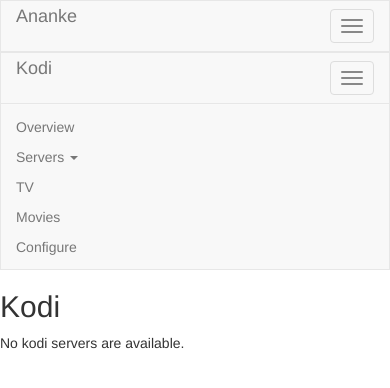
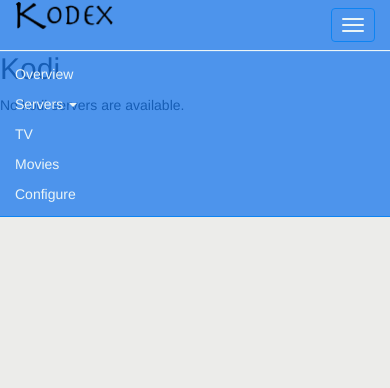
Before and after one commit to davgeo/kodex, a Django app: page /main/kodi in a window 390 px wide, after a click that opens the changed part. Shown: the top 388 px of the page. Run offline with Django 3.2, Linux system fonts and the light colour scheme; data that the repository does not hold is empty; some libraries are stand-ins or nearby versions.

Commit message:
Add KODEX branding and improve site appearance
- Add KODEX icon and favicon
- Update colour scheme
- Fix navbar and player control affix
- Update playlists

```diff
--- a/ananke/ananke/urls.py
+++ b/ananke/ananke/urls.py
@@ -17,6 +17,7 @@ from django.conf.urls import include, url
 from django.contrib import admin
 
 urlpatterns = [
+    url(r'^$', include('main.urls')),
     url(r'^main/', include('main.urls')),
     url(r'^admin/', include(admin.site.urls)),
 ]
--- a/ananke/main/templates/main/base.html
+++ b/ananke/main/templates/main/base.html
@@ -9,6 +9,8 @@
     <link rel="stylesheet" href={% static 'bootstrap/css/bootstrap.min.css' %}>
     <link rel="stylesheet" href={% static 'font-awesome/css/font-awesome.min.css' %}>
     <link rel="stylesheet" href={% static 'jquery/jquery-ui.min.css' %}>
+    <link rel="stylesheet" href={% static 'css/navbar.css' %}>
+    <link rel="stylesheet" href={% static 'css/playlist.css' %}>
     <link rel="stylesheet" href={% static 'css/main.css' %}>
     <script src={% static 'jquery/jquery-1.11.3.min.js' %}></script>
     <script src={% static 'jquery/jquery-ui.min.js' %}></script>
@@ -16,44 +18,18 @@
 
     {% block extraheader %}{% endblock %}
 
-    <title>{% block title %}Ananke{% endblock %}</title>
+    <title>Kodex</title>
+
+    <link rel="icon" href="{% static 'images' %}/kodex_favicon.png">
   </head>
 
   <body>
     <div class="container-fluid">
       <div class="row">
-        <nav class="navbar navbar-default">
-          <div class="navbar-header">
-            <button type="button" class="navbar-toggle" data-toggle="collapse" data-target="#myNavbar">
-              <span class="icon-bar"></span>
-              <span class="icon-bar"></span>
-              <span class="icon-bar"></span>
-            </button>
-            <a class="navbar-brand" href={% url 'index' %}>Ananke</a>
-          </div>
-          <div class="collapse navbar-collapse" id="myNavbar">
-            <ul class="nav navbar-nav">
-                <li {% block indexActive %}{% endblock %}><a href="{% url 'index' %}">Home</a></li>
-                <li {% block kodiActive %}{% endblock %} class="dropdown">
-                  <a href="#" class="dropdown-toggle" data-toggle="dropdown">Kodi <b class="caret"></b></a>
-                  <ul class="dropdown-menu">
-                    <li><a href="{% url 'kodi' %}">Overview</a></li>
-                    <li class="divider"></li>
-                    <li class="dropdown-header">Servers</li>
-                    {% for server in kodi_servers %}
-                      <li><a href="{% url 'server' server.id %}">{{ server }}</a></li>
-                    {% endfor %}
-                  </ul>
-                </li>
-            </ul>
-          </div>
-        </nav>
-
         {% block appnav %}{% endblock %}
-      </div>
-
-      <div class="row" id="myContent">
-        {% block content %}{% endblock %}
+        <div class ="content">
+          {% block content %}{% endblock %}
+        </div>
       </div>
     <div>
   </body>
--- a/ananke/main/templates/main/kodi_base.html
+++ b/ananke/main/templates/main/kodi_base.html
@@ -1,6 +1,4 @@
 {% extends "main/base.html" %}
-
-{% block title %}Kodi{% endblock %}
 
 {% block kodiActive %}class="active"{% endblock %}
 
--- a/ananke/main/templates/main/kodi_control_panel.html
+++ b/ananke/main/templates/main/kodi_control_panel.html
@@ -1,5 +1,5 @@
 {% load staticfiles %}
-<div class="control-panel-wrapper">
+<div class="control-panel-wrapper" data-spy="affix" data-offset-top="1">
   <ul class="list-group">
     <li class="list-group-item playercontrol-wrapper">
       <div class="playercontrol-heading">
--- a/ananke/main/templates/main/kodi_menu_bar.html
+++ b/ananke/main/templates/main/kodi_menu_bar.html
@@ -1,13 +1,15 @@
 {% load staticfiles %}
 
-<nav class="navbar navbar-default" data-spy="affix" data-offset-top="30">
+<nav class="navbar navbar-default navbar-fixed-top">
   <div class="navbar-header">
     <button type="button" class="navbar-toggle" data-toggle="collapse" data-target="#myAppNavbar">
       <span class="icon-bar"></span>
       <span class="icon-bar"></span>
       <span class="icon-bar"></span>
     </button>
-    <a class="navbar-brand" href={% url 'kodi' %}>Kodi</a>
+    <a class="navbar-brand" href="{% url 'kodi' %}">
+      <img src="{% static 'images' %}/kodex_logo.png">
+    </a>
   </div>
   <div class="collapse navbar-collapse" id="myAppNavbar">
     <ul class="nav navbar-nav">
--- a/ananke/static/css/main.css
+++ b/ananke/static/css/main.css
@@ -1,52 +1,22 @@
 /* CSS content */
 
-.navbar-nav > li > a, .navbar-brand {
-  padding-top: 5px;
-  padding-bottom: 0;
-  height: 30px;
+body {
+  background-color: #ECECEA;
 }
 
-.navbar {
-  min-height:30px;
-  margin-bottom: 0;
+.content {
+  padding-top: 32px;
 }
 
-.navbar.affix {
-  top: 0px;
+.control-panel-wrapper.affix {
+  top: 32px;
   width: 100%;
-  z-index:9999;
-}
-
-.navbar.affix + #myContent {
-  padding-top: 30px;
+  z-index:9998;
 }
 
 .no-padding {
   padding-left: 0;
   padding-right: 0;
-}
-
-.center-align {
-  display: inline-block;
-  vertical-align: middle;
-  float: none;
-}
-
-.vertical-align {
-  display: flex;
-  flex-direction: row;
-}
-
-.vertical-align > [class^="col-"],
-.vertical-align > [class*=" col-"] {
-  display: flex;
-  align-items: center;
-  justify-content: center; /* Optional, to align inner items
-                              horizontally inside the column */
-}
-
-.play-control.affix {
-  bottom: 0px;
 }
 
 .poster_thumb {
--- /dev/null
+++ b/ananke/static/css/navbar.css
@@ -0,0 +1,92 @@
+/* Navbar CSS */
+
+.navbar {
+  min-height:30px;
+  margin-bottom: 0;
+}
+
+.navbar-nav > li > a, .navbar-brand {
+  padding-top: 5px;
+  padding-bottom: 0;
+  height: 30px;
+}
+
+.navbar-header > .navbar-brand {
+  padding-top: 0px;
+}
+
+.navbar-header > .navbar-brand > img {
+  height: 30px;
+}
+
+/* Colour scheme */
+
+.navbar-default {
+  background-color: rgba(10,111,237,0.7);
+  border-color: #0d83f2;
+}
+.navbar-default .navbar-brand {
+  color: #ebf5f7;
+}
+.navbar-default .navbar-brand:hover,
+.navbar-default .navbar-brand:focus {
+  color: #f6b20e;
+}
+.navbar-default .navbar-text {
+  color: #ebf5f7;
+}
+.navbar-default .navbar-nav > li > a {
+  color: #ebf5f7;
+}
+.navbar-default .navbar-nav > li > a:hover,
+.navbar-default .navbar-nav > li > a:focus {
+  color: #f6b20e;
+}
+.navbar-default .navbar-nav > .active > a,
+.navbar-default .navbar-nav > .active > a:hover,
+.navbar-default .navbar-nav > .active > a:focus {
+  color: #f6b20e;
+  background-color: #0d83f2;
+}
+.navbar-default .navbar-nav > .open > a,
+.navbar-default .navbar-nav > .open > a:hover,
+.navbar-default .navbar-nav > .open > a:focus {
+  color: #f6b20e;
+  background-color: #0d83f2;
+}
+.navbar-default .navbar-toggle {
+  border-color: #0d83f2;
+}
+.navbar-default .navbar-toggle:hover,
+.navbar-default .navbar-toggle:focus {
+  background-color: #0d83f2;
+}
+.navbar-default .navbar-toggle .icon-bar {
+  background-color: #ebf5f7;
+}
+.navbar-default .navbar-collapse,
+.navbar-default .navbar-form {
+  border-color: #ebf5f7;
+}
+.navbar-default .navbar-link {
+  color: #ebf5f7;
+}
+.navbar-default .navbar-link:hover {
+  color: #f6b20e;
+}
+
+@media (max-width: 767px) {
+  .navbar-default .navbar-nav .open .dropdown-menu > li > a {
+    color: #ebf5f7;
+  }
+  .navbar-default .navbar-nav .open .dropdown-menu > li > a:hover,
+  .navbar-default .navbar-nav .open .dropdown-menu > li > a:focus {
+    color: #f6b20e;
+  }
+  .navbar-default .navbar-nav .open .dropdown-menu > .active > a,
+  .navbar-default .navbar-nav .open .dropdown-menu > .active > a:hover,
+  .navbar-default .navbar-nav .open .dropdown-menu > .active > a:focus {
+    color: #f6b20e;
+    background-color: #0d83f2;
+  }
+}
```
Also changed, not shown: other parts of ananke/static/css/main.css (+4 -104 lines), ananke/main/templates/main/kodi_playlist_panel.html (+14 -14 lines), ananke/static/css/playlist.css (added, +84 -0 lines), ananke/static/images/kodex_logo.png (added), 1 other file. Lines whose indentation alone changed are shown as unchanged.
